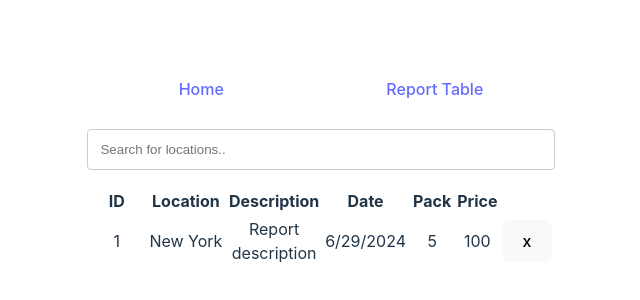
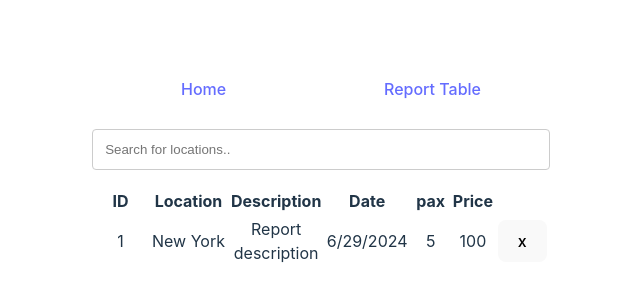
Before and after one commit to Allynesta/myplanner, a React (Vite) app: page /Report-Table in a window 1280 px wide. Shown: the part 238-538 px from the top of the page, without its empty margins (319-959 px from the left). Built offline with nearby package versions, Linux system fonts and the light colour scheme.

Commit message:
update report page

```diff
--- a/src/components/DataForm.tsx
+++ b/src/components/DataForm.tsx
@@ -3,7 +3,7 @@ import { Formik, Form, Field } from "formik";
 interface FormData {
 	location: string;
 	description: string;
-	pack: number;
+	pax: number;
 	price: number;
 }
 
@@ -19,7 +19,7 @@ const DataForm: React.FC<Props> = ({ onSubmit }) => {
 				initialValues={{
 					location: "",
 					description: "",
-					pack: Number(""),
+					pax: Number(""),
 					price: Number(""),
 				}}
 				onSubmit={(values, actions) => {
@@ -43,8 +43,8 @@ const DataForm: React.FC<Props> = ({ onSubmit }) => {
 						<Field id="description" name="description" as="textarea" />
 					</div>
 					<div>
-						<label htmlFor="pack">Pack:</label>
-						<Field id="pack" name="pack" type="number" />
+						<label htmlFor="pax">Pax:</label>
+						<Field id="pax" name="pax" type="number" />
 					</div>
 					<div>
 						<label htmlFor="price">Price:</label>
--- a/src/components/Report.tsx
+++ b/src/components/Report.tsx
@@ -7,7 +7,7 @@ interface ReportData {
 	location: string;
 	description: string;
 	date: Date;
-	pack: number;
+	pax: number;
 	price: number;
 }
 
--- a/src/components/ReportItem.tsx
+++ b/src/components/ReportItem.tsx
@@ -5,7 +5,7 @@ interface ReportData {
 	date: Date;
 	location: string;
 	description: string;
-	pack: number;
+	pax: number;
 	price: number;
 }
 
@@ -25,7 +25,7 @@ const ReportItem: React.FC<Props> = ({ data, onDelete }) => {
 			<strong>location:</strong> {data.location}
 			<br />
 			<br />
-			<strong>pack:</strong> {data.pack}
+			<strong>pax:</strong> {data.pax}
 			<br />
 			<br />
 			<strong>price:</strong> {data.price}
--- a/src/components/ReportTable.tsx
+++ b/src/components/ReportTable.tsx
@@ -6,7 +6,7 @@ interface ReportData {
 	location: string;
 	description: string;
 	date: Date;
-	pack: number;
+	pax: number;
 	price: number;
 }
 
@@ -61,7 +61,7 @@ const ReportTable: React.FC<Props> = ({ reportData, onDelete }) => {
 						<th style={{ width: "20%" }}>Location</th>
 						<th style={{ width: "20%" }}>Description</th>
 						<th style={{ width: "20%" }}>Date</th>
-						<th style={{ width: "10%" }}>Pack</th>
+						<th style={{ width: "10%" }}>pax</th>
 						<th style={{ width: "10%" }}>Price</th>
 					</tr>
 				</thead>
@@ -72,7 +72,7 @@ const ReportTable: React.FC<Props> = ({ reportData, onDelete }) => {
 							<td>{data.location}</td>
 							<td>{data.description}</td>
 							<td>{new Date(data.date).toLocaleDateString()}</td>
-							<td>{data.pack}</td>
+							<td>{data.pax}</td>
 							<td>{data.price}</td>
 							<td>
 								<button onClick={() => handleDeleteItem(data.id)}>x</button>
--- a/src/data/sampleReportData.tsx
+++ b/src/data/sampleReportData.tsx
@@ -6,7 +6,7 @@ interface ReportData {
 	location: string;
 	description: string;
 	date: Date;
-	pack: number;
+	pax: number;
 	price: number;
 }
 
@@ -17,7 +17,7 @@ const sampleReportData: ReportData[] = [
 		location: "New York",
 		description: "Report description",
 		date: new Date(),
-		pack: 5,
+		pax: 5,
 		price: 100,
 	},
 	// Add more sample data as needed
--- a/src/pages/PlannerPage.tsx
+++ b/src/pages/PlannerPage.tsx
@@ -8,7 +8,7 @@ interface ReportData {
 	location: string;
 	description: string;
 	date: Date;
-	pack: number;
+	pax: number;
 	price: number;
 }
 
@@ -19,7 +19,7 @@ const PlannerPage = () => {
 	const handleSubmit = (data: {
 		location: string;
 		description: string;
-		pack: number;
+		pax: number;
 		price: number;
 	}) => {
 		const newReport: ReportData = {
@@ -27,7 +27,7 @@ const PlannerPage = () => {
 			location: data.location,
 			description: data.description,
 			date: selectedDate ? selectedDate : new Date(),
-			pack: data.pack,
+			pax: data.pax,
 			price: data.price,
 		};
 		const updatedReportData = [...reportData, newReport];
@@ -66,7 +66,7 @@ const PlannerPage = () => {
 					description: data.description,
 					date: new Date(data.date),
 					location: data.location,
-					pack: data.pack,
+					pax: data.pax,
 					price: data.price,
 				}))}
 			/>
--- a/src/pages/ReportPage.tsx
+++ b/src/pages/ReportPage.tsx
@@ -8,7 +8,7 @@ interface ReportData {
 	location: string;
 	description: string;
 	date: Date;
-	pack: number;
+	pax: number;
 	price: number;
 }
 
```
